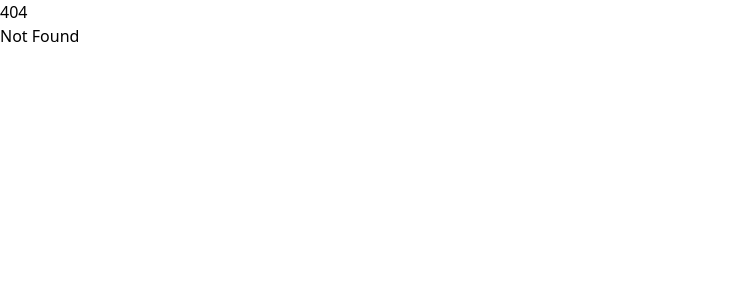
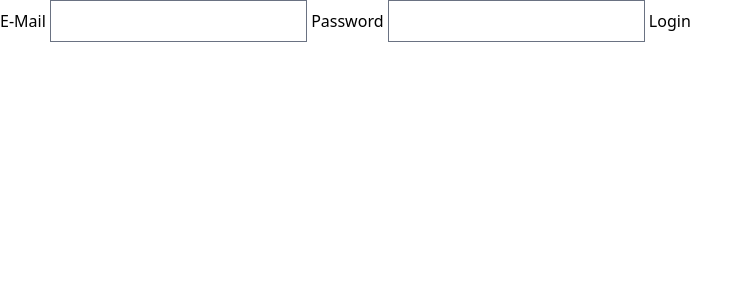
Before and after one commit to ardhas20/WebProjekt, a SvelteKit app: page /login in a window 1280 px wide. Before the commit this address had no page. Shown: the top 300 px of the page, without its empty margins (0-753 px from the left). Built offline with nearby package versions, Linux system fonts and the light colour scheme.

Commit message:
login page

```diff
--- a/src/routes/admin/+page.svelte
+++ b/src/routes/admin/+page.svelte
@@ -1,6 +1,5 @@
 <script>
 	import { enhance } from '$app/forms';
-	import Warning from '$lib/components/Warning1.svelte';
 	import { slide } from 'svelte/transition';
 	const { data } = $props();
 </script>
--- a/src/routes/admin/new/+page.server.js
+++ b/src/routes/admin/new/+page.server.js
@@ -5,6 +5,11 @@ import { put } from '@vercel/blob';
 import { BLOB_READ_WRITE_TOKEN } from '$env/static/private';
 
 export async function load() {
+    if (!locals.user || locals.user.role !== 'admin') {
+		redirect(302, '/login');
+	}
+
+
     let connection = await createConnection();
     let [rows] = await connection.execute('SELECT * FROM articles');
 
@@ -18,6 +23,7 @@ export const actions = {
         const formData = await request.formData();
         const file = formData.get('file');
         const { url } = await put('ProjectImages/' + file.name, file, {
+            addRandomSuffix: true,
 			access: 'public',
 			token: BLOB_READ_WRITE_TOKEN
 		});
--- /dev/null
+++ b/src/routes/login/+page.server.js
@@ -0,0 +1,29 @@
+import  { login } from '$lib/db/auth';
+import { redirect } from '@sveltejs/kit';
+
+export const actions = {
+    login: async ({ request, cookies }) => {
+
+        const formData = await request.formData();
+        const email = formData.get('email');
+        const password = formData.get('password');
+
+        const token = await login(email, password);
+
+        if (token) {
+            cookies.set('session', token, {
+                maxAge: 60 * 60 * 24 * 7,
+                path: '/',
+                httpOnly: true,
+                sameSite: 'strict'
+            });
+            redirect(302, '/admin');
+        } else {
+            return {
+                success: false,
+                message: 'Login failed'
+            };
+        }
+
+    }
+};
--- /dev/null
+++ b/src/routes/login/+page.svelte
@@ -0,0 +1,32 @@
+<script>
+    import { enhance } from "$app/forms";
+	import Warning1 from "$lib/components/Warning1.svelte";
+        export let form;
+    </script>
+
+    <div>
+
+
+        <form action="?/login" method="POST" use:enhance>
+
+            <label for="email">E-Mail</label>
+            <input type="text" name="email" id="email" required>
+
+            <label for="password">Password</label>
+            <input type="password" name="password" id="password" required>
+
+            <button type="submit">Login</button>
+
+            {#if form}
+
+            <Warning1 message={form.message} />
+
+            {/if}
+
+
+        </form>
+
+
+
+
+    </div>
```
